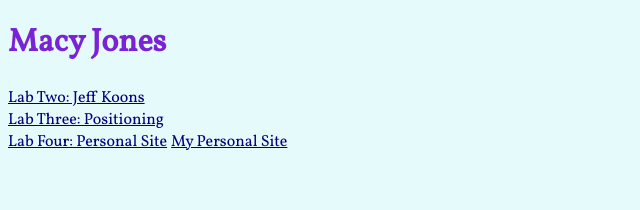
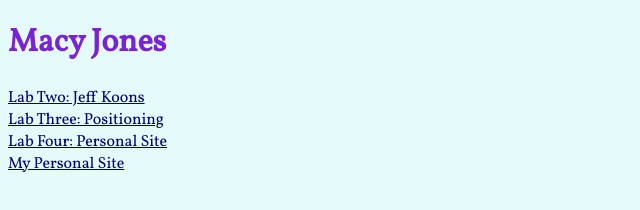
Before and after one commit to macymj/macymj.github.io, a plain HTML site: page index.html in a window 1280 px wide. Shown: the whole page, without its empty margins (0-640 px from the left). Drawn offline with Linux system fonts and the light colour scheme.

Commit message:
Add files via upload

```diff
--- a/index.html
+++ b/index.html
@@ -13,7 +13,7 @@
 
     <a href="lab_2.html">Lab Two: Jeff Koons</a> <br>
     <a href="lab_3.html">Lab Three: Positioning</a> <br>
-    <a href="http://ellensriley.com/">Lab Four: Personal Site</a>
+    <a href="http://ellensriley.com/">Lab Four: Personal Site</a> <br>
     <a href="per_one.html">My Personal Site</a>
 </body>
 
```
